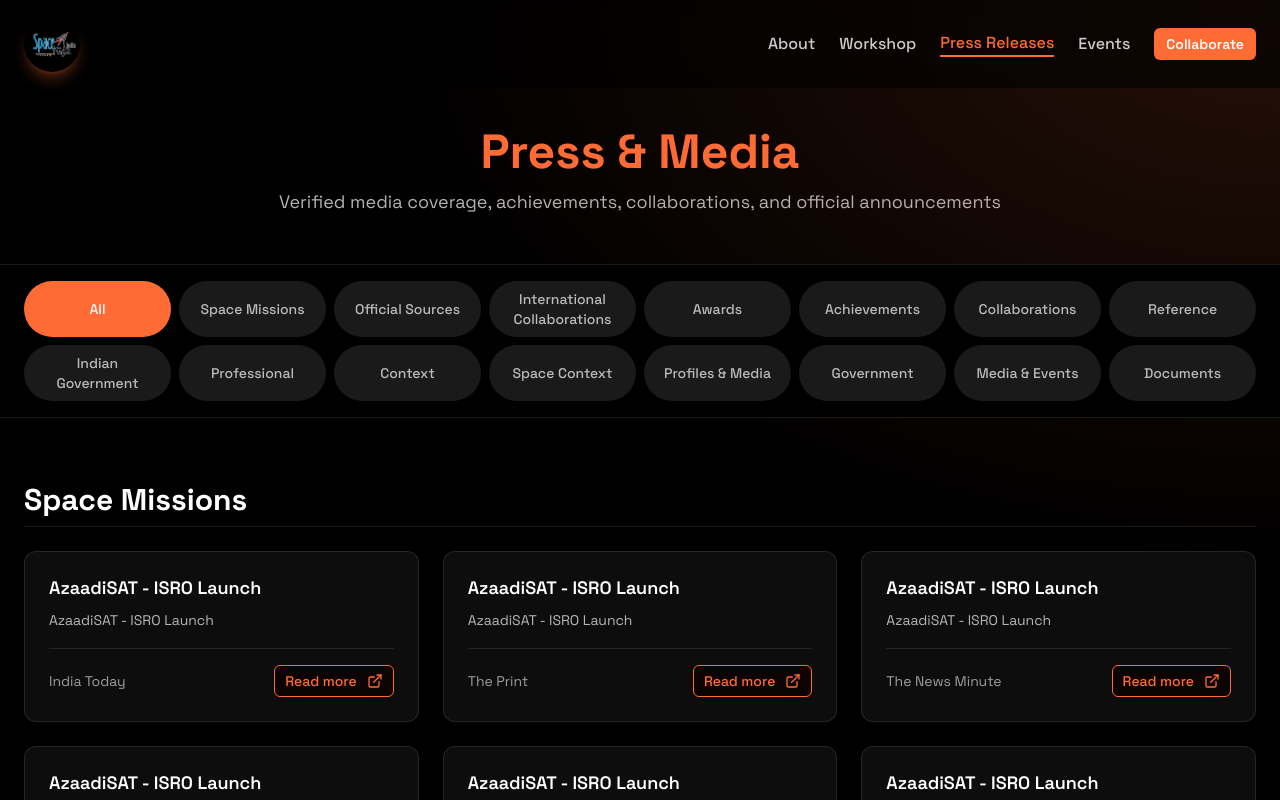
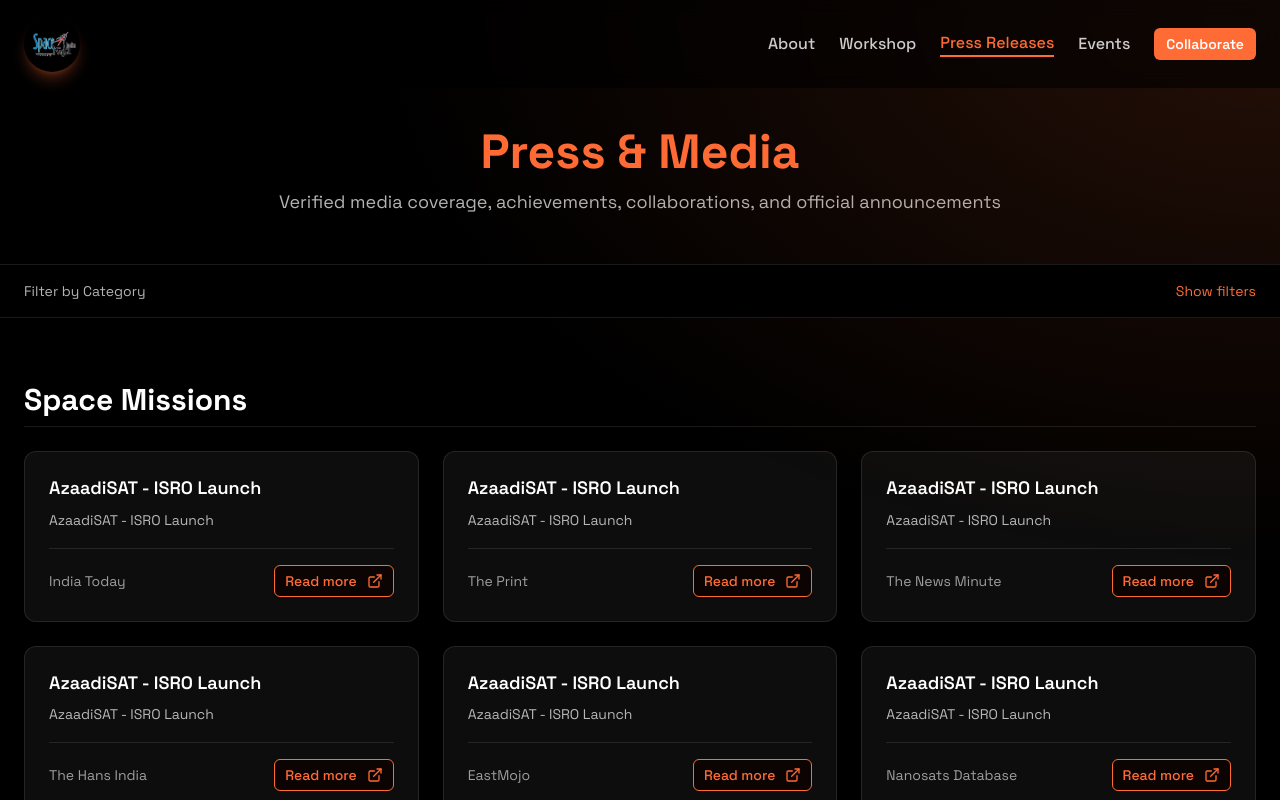
Before and after one commit to MainakVerse/Space-Kidz-India, a Next.js app: page /press-releases in a window 1280 px wide. Shown: the top 800 px of the page. Built offline with nearby package versions, Linux system fonts and the light colour scheme.

Commit message:
Added PR page

```diff
--- a/app/press-releases/page.tsx
+++ b/app/press-releases/page.tsx
@@ -10,6 +10,8 @@ import { Button } from "@/components/ui/button"
 export default function PressReleasesPage() {
   const categories = ["All", ...Object.keys(pressData)]
   const [activeCategory, setActiveCategory] = useState("All")
+
+  const [filtersOpen, setFiltersOpen] = useState(false)
 
   const filteredData =
     activeCategory === "All"
@@ -30,9 +32,26 @@ export default function PressReleasesPage() {
         </p>
       </section>
 
-      {/* Category Filters — GRID (8 per row) */}
+    {/* Category Filters with Collapser */}
 <section className="sticky top-16 sm:top-20 z-30 bg-black/90 backdrop-blur border-y border-white/10">
-        <div className="container mx-auto px-4 sm:px-6 py-4">
+  <div className="container mx-auto px-4 sm:px-6 py-4 space-y-3">
+
+    {/* Collapser Header */}
+    <div className="flex items-center justify-between">
+      <span className="text-sm text-white/70">
+        Filter by Category
+      </span>
+
+      <button
+        onClick={() => setFiltersOpen((v) => !v)}
+        className="text-xs sm:text-sm text-[#ff6b35] hover:underline"
+      >
+        {filtersOpen ? "Hide filters" : "Show filters"}
+      </button>
+    </div>
+
+    {/* Filters Grid */}
+    {filtersOpen && (
       <div
         className="
           grid gap-2
@@ -59,8 +78,10 @@ export default function PressReleasesPage() {
           </button>
         ))}
       </div>
+    )}
   </div>
 </section>
+
 
       {/* Content */}
       <section className="py-10 sm:py-16">
```
Lines whose indentation alone changed are shown as unchanged.
